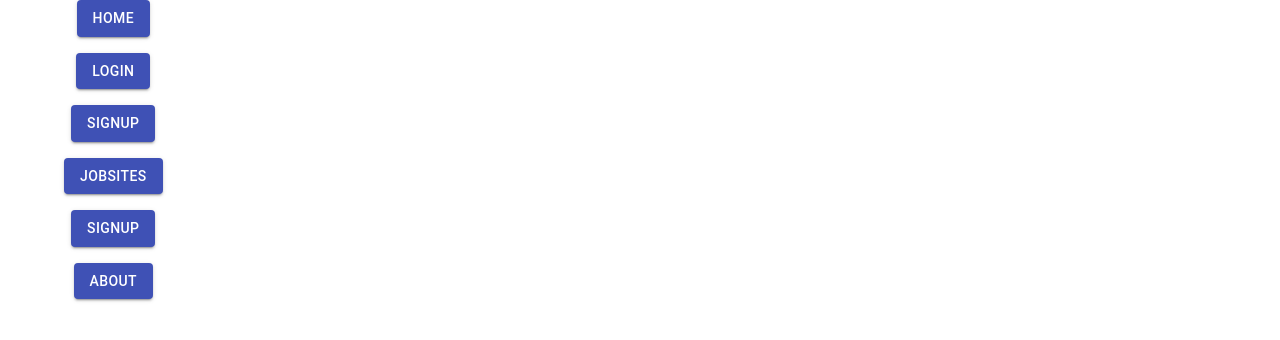
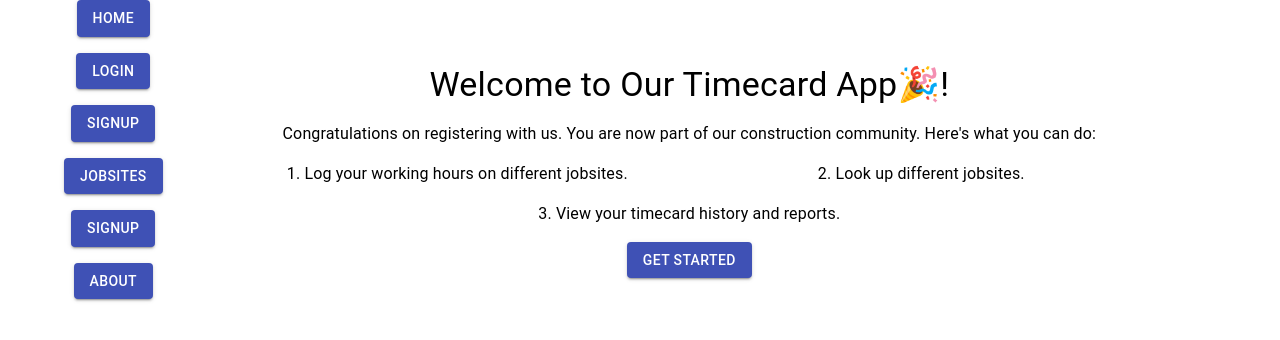
Before and after one commit to The-hyphen-user/timecard, a React (Create React App) app in the folder client/: page /welcome in a window 1280 px wide. Shown: the top 340 px of the page. Built offline with nearby package versions, Linux system fonts and the light colour scheme.

Commit message:
added signup and welcome page

```diff
--- a/client/src/App.js
+++ b/client/src/App.js
@@ -15,6 +15,7 @@ import Dashboard from './components/Dashboard';
 import JobsiteList from './components/JobsiteList';
 import { Container, Typography } from '@mui/material';
 import JobsitePage from './components/JobsitePage';
+import Welcome from './components/Welcome';
 
 function App() {
   axios.defaults.withCredentials = true;
@@ -49,6 +50,7 @@ function App() {
             <Route path='jobsite' element={<JobsiteList />} />
             <Route path='jobsites' element={<JobsiteList />} />
             <Route path='jobsite/:jobsiteId' element={<JobsitePage />} />
+            <Route path='welcome' element={<Welcome/>} />
 
 
 
--- a/client/src/components/Signup.js
+++ b/client/src/components/Signup.js
@@ -1,8 +1,77 @@
-import React from 'react'
+import React, { useState, useEffect } from "react";
+import axios from "axios";
+import { TextField, Button } from "@material-ui/core";
+import { useNavigate, useParams } from "react-router-dom";
+import { useSelector, useDispatch } from "react-redux";
+import { setUser } from "../features/slices/userSlice";
 
 const Signup = () => {
+  const { inviteLink } = useParams();
+  let navigate = useNavigate();
+  const dispatch = useDispatch();
+  const [username, setUsername] = useState("");
+  const [email, setEmail] = useState("");
+  const [password, setPassword] = useState("");
+  const [error, setError] = useState("");
+  const [loading, setLoading] = useState(false);
+
+  const handleSubmit = e => {
+    e.preventDefault();
+    console.log("🧱USERNAME: ", username);
+    axios
+      .post('/api/auth/register', {
+        username: username,
+        email:email,
+        password: password,
+      })
+      .then(res => {
+        console.log(res);
+
+        dispatch(setUser(res.data.user));
+
+        navigate("/welcome", { replace: true })
+      })
+      .catch(err => {
+        console.log(err);
+      })
+  }
+
   return (
-    <div>Signup</div>
+    <div>
+    <p>Signup</p>
+    <div className="login-container">
+      <TextField
+        label="username"
+        variant="outlined"
+        onChange={(e) => setUsername(e.target.value)}
+        value={username}
+      />
+      <br />
+      <br />
+      <TextField
+        label="email"
+        variant="outlined"
+        onChange={(e) => setEmail(e.target.value)}
+        value={email}
+      />
+      <br />
+      <br />
+      <TextField
+        id="outlined-password-input"
+        label="Password"
+        variant="outlined"
+        autoComplete="current-password"
+        type="password"
+        onChange={(e) => setPassword(e.target.value)}
+        value={password}
+      />
+      <br />
+      <br />
+      <Button onClick={handleSubmit} variant="contained">
+        Log In here
+      </Button>
+
+    </div></div>
   )
 }
 
--- /dev/null
+++ b/client/src/components/Welcome.js
@@ -0,0 +1,55 @@
+import React from "react";
+import { Typography, Button, Container, Grid } from "@material-ui/core";
+import { makeStyles } from "@material-ui/core/styles";
+import { Link } from "react-router-dom";
+
+const useStyles = makeStyles((theme) => ({
+  container: {
+    marginTop: theme.spacing(8),
+    textAlign: "center",
+  },
+  greeting: {
+    marginBottom: theme.spacing(2),
+  },
+  button: {
+    marginTop: theme.spacing(2),
+  },
+}));
+
+const Welcome = () => {
+  const classes = useStyles();
+
+  return (
+    <Container className={classes.container} maxWidth="md">
+      <Typography variant="h4" className={classes.greeting}>
+        Welcome to Our Timecard App🎉!
+      </Typography>
+      <Typography variant="body1" paragraph>
+        Congratulations on registering with us. You are now part of our construction community.
+        Here's what you can do:
+      </Typography>
+      <Grid container spacing={2} justify="center">
+        <Grid item xs={12} md={6}>
+          <Typography variant="body1">1. Log your working hours on different jobsites.</Typography>
+        </Grid>
+        <Grid item xs={12} md={6}>
+          <Typography variant="body1">2. Look up different jobsites.</Typography>
+        </Grid>
+        <Grid item xs={12} md={6}>
+          <Typography variant="body1">3. View your timecard history and reports.</Typography>
+        </Grid>
+      </Grid>
+      <Button
+        component={Link}
+        to="/dashboard"
+        variant="contained"
+        color="primary"
+        className={classes.button}
+      >
+        Get Started
+      </Button>
+    </Container>
+  );
+};
+
+export default Welcome;
```
Also changed, not shown: 1 other file (tests, documents, lock files or other folders).
